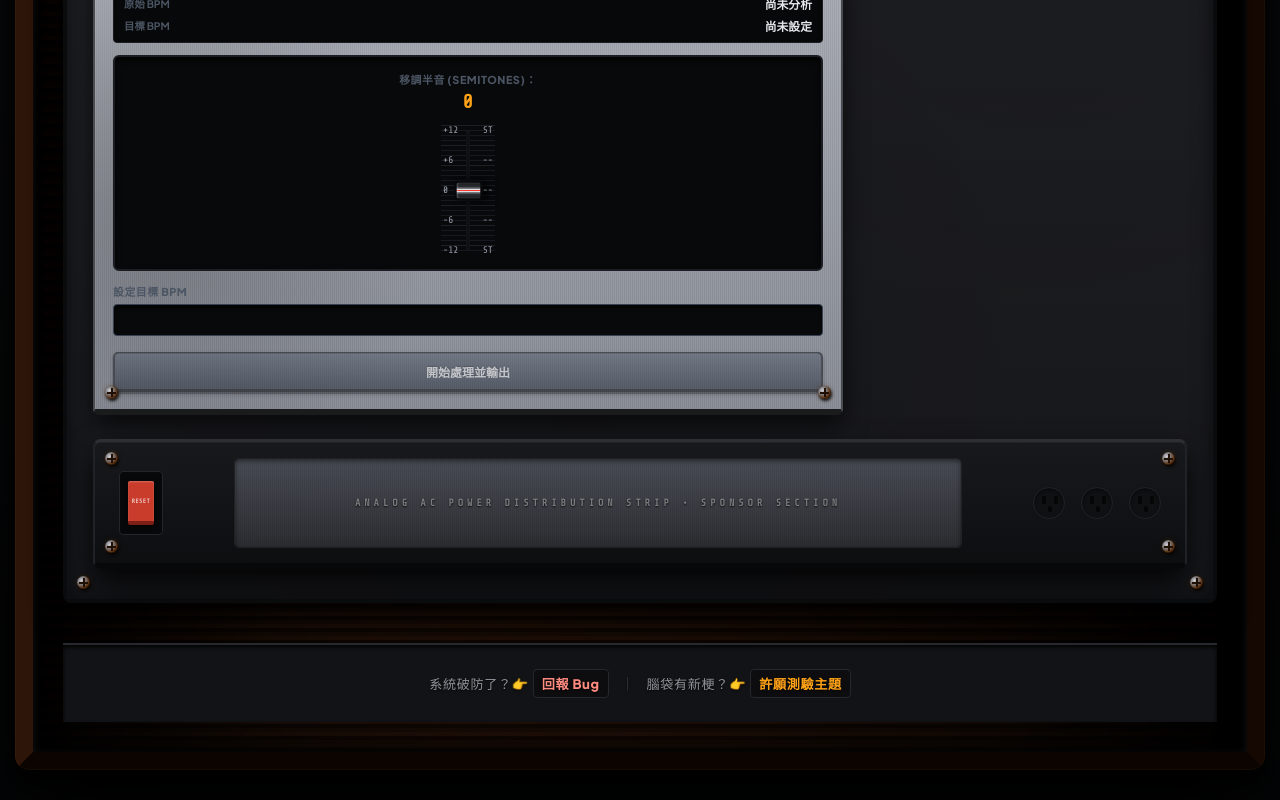
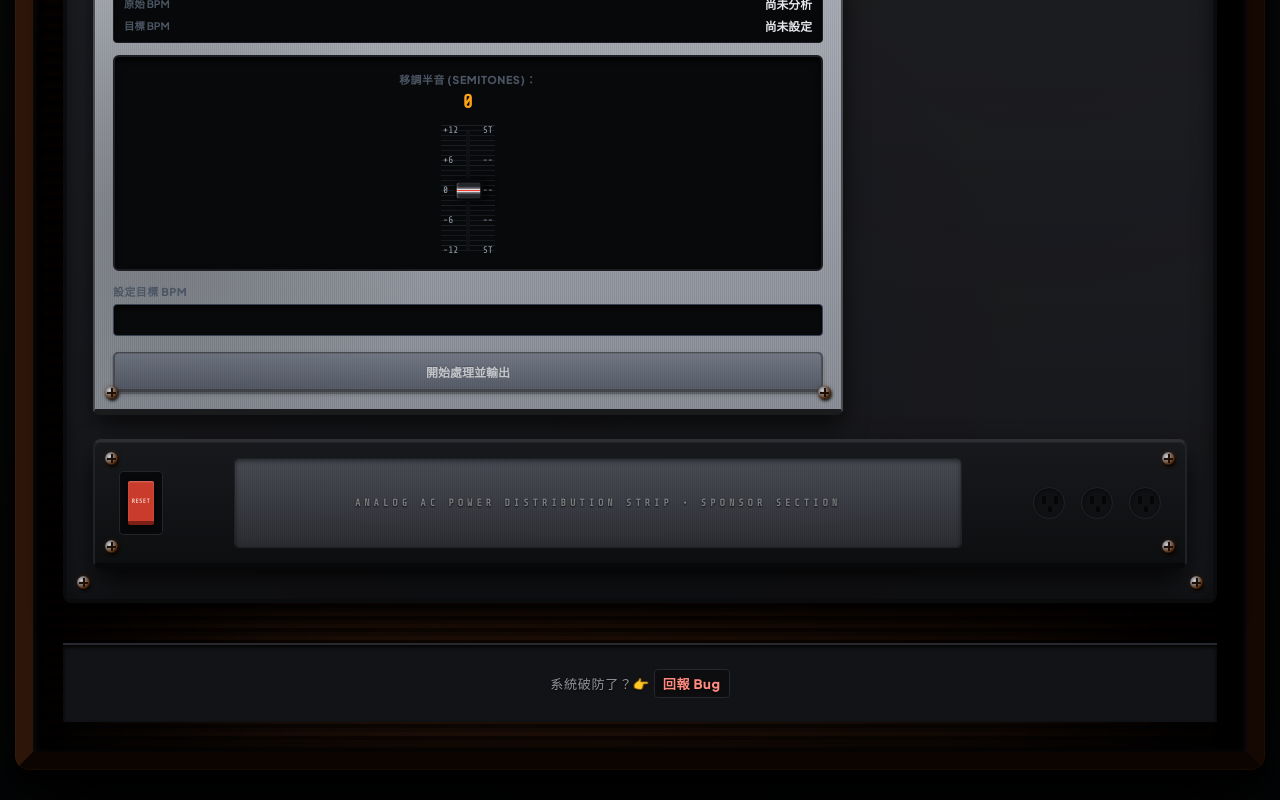
Before and after one commit to ating1234/music-tools, a React (Vite) app in the folder frontend/: page / in a window 1280 px wide. Shown: the part 1900-2700 px from the top of the page. Built offline with nearby package versions, Linux system fonts and the light colour scheme.

Commit message:
feat(frontend): keep only report bug link in footer

```diff
--- a/frontend/src/main.tsx
+++ b/frontend/src/main.tsx
@@ -1324,10 +1324,6 @@ function App() {
           <span className="studio-footer-text">
             系統破防了？👉 <a href="https://github.com/ating1234/music-tools/issues/new?labels=bug&title=Bug+Report" target="_blank" rel="noopener noreferrer" className="studio-footer-link link-bug">回報 Bug</a>
           </span>
-          <span className="studio-footer-divider">｜</span>
-          <span className="studio-footer-text">
-            腦袋有新梗？👉 <a href="https://github.com/ating1234/music-tools/issues/new?labels=enhancement&title=Feature+Request" target="_blank" rel="noopener noreferrer" className="studio-footer-link link-wish">許願測驗主題</a>
-          </span>
         </div>
       </footer>
 
```
